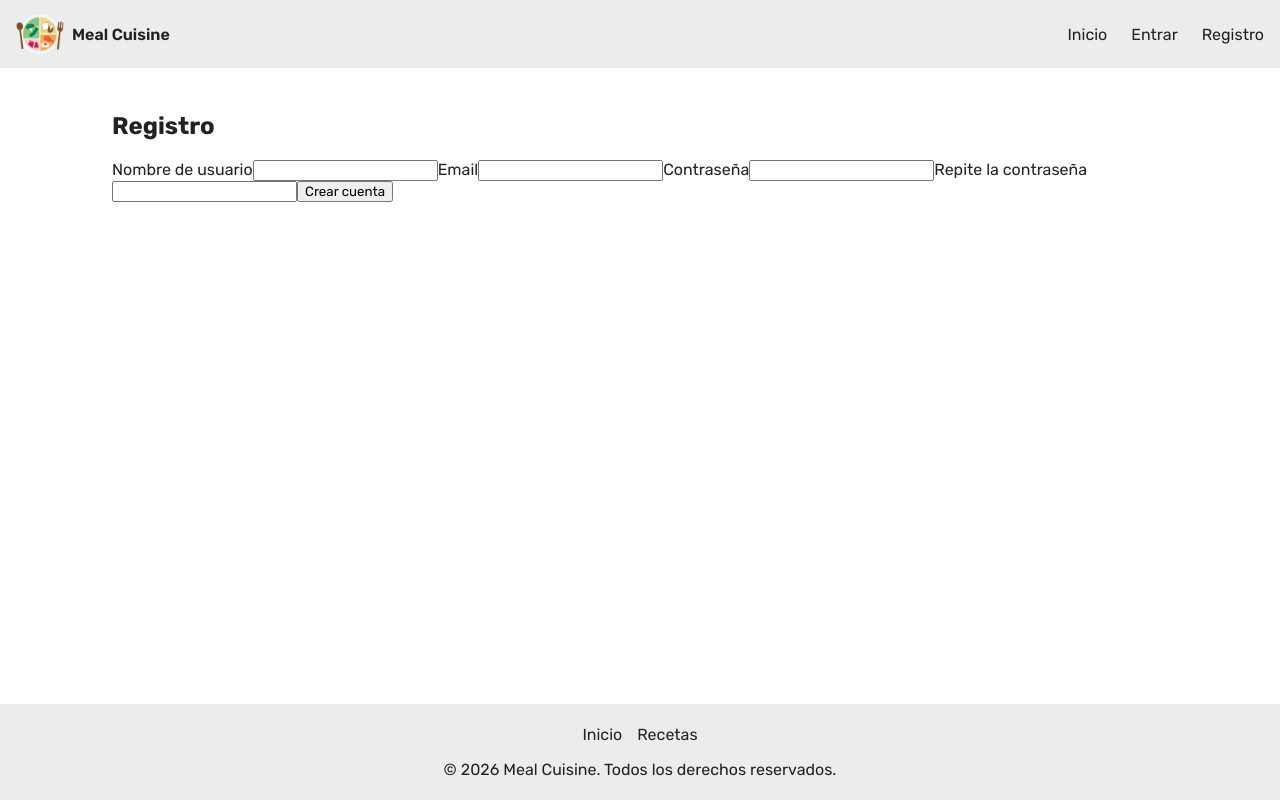
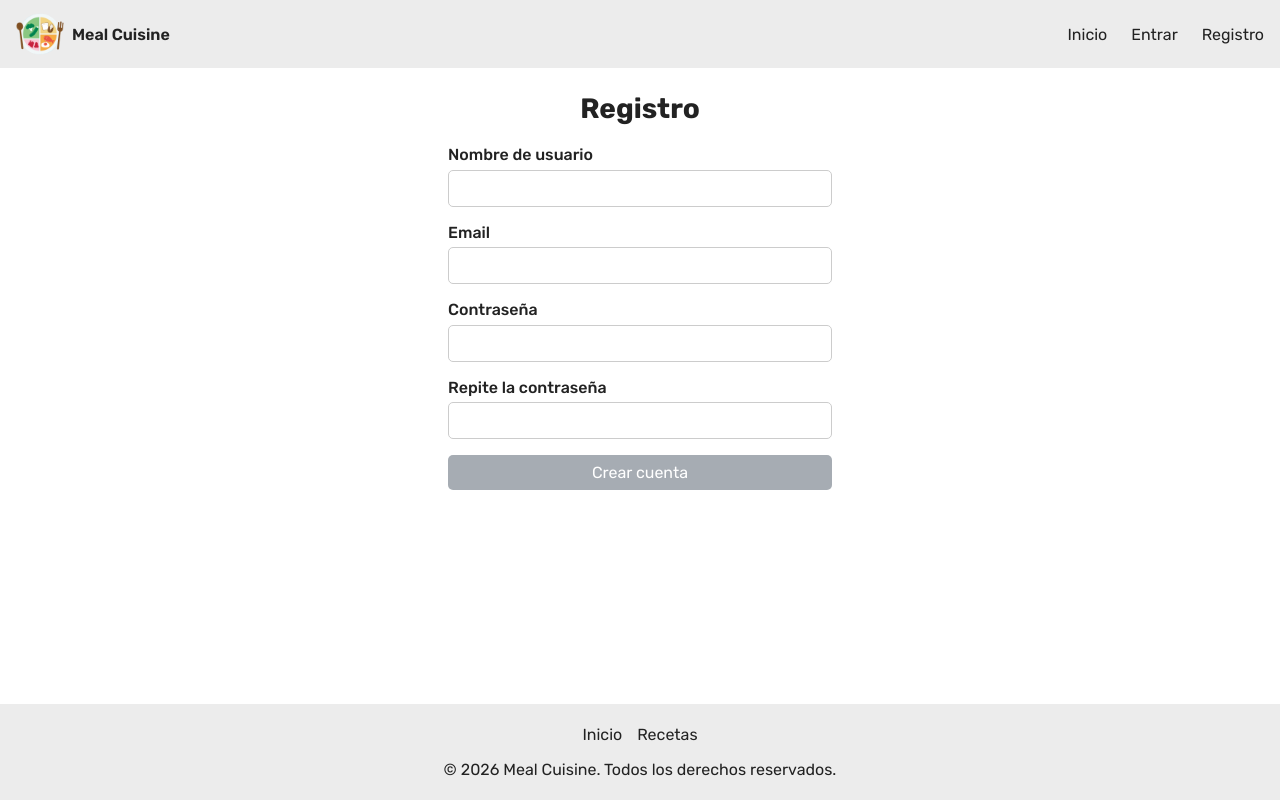
Before and after one commit to Noemibf-git/Meal-Cuisine-TFM, a React (Vite) app in the folder Frontend/: page /register in a window 1280 px wide. Built offline with nearby package versions, Linux system fonts and the light colour scheme; no server answers.

Commit message:
Estilizar login, registro y el formulario de crear receta

```diff
--- /dev/null
+++ b/Frontend/src/pages/Auth.module.css
@@ -0,0 +1,49 @@
+.section {
+  max-width: 24rem;
+  margin: 0 auto;
+}
+
+.title {
+  margin: 0 0 1.25rem;
+  font-size: 1.75rem;
+  text-align: center;
+}
+
+.form {
+  display: flex;
+  flex-direction: column;
+  gap: 1rem;
+}
+
+.label {
+  display: flex;
+  flex-direction: column;
+  gap: 0.35rem;
+  font-weight: 500;
+}
+
+.input {
+  padding: 0.5rem 0.75rem;
+  border: 1px solid #ccc;
+  border-radius: 5px;
+  font: inherit;
+}
+
+.error {
+  margin: 0;
+  color: #a33;
+}
+
+.submit {
+  border: none;
+  color: white;
+  padding: 0.5rem 0.75rem;
+  border-radius: 5px;
+  background-color: #a6acb3;
+  font: inherit;
+  cursor: pointer;
+}
+
+.submit:hover {
+  box-shadow: 0 8px 16px rgba(0, 0, 0, 0.3);
+}
--- /dev/null
+++ b/Frontend/src/pages/CreateRecipe.module.css
@@ -0,0 +1,107 @@
+.section {
+  max-width: 40rem;
+  margin: 0 auto;
+}
+
+.title {
+  margin: 0 0 1.25rem;
+  font-size: 1.75rem;
+  text-align: center;
+}
+
+.form {
+  display: flex;
+  flex-direction: column;
+  gap: 1rem;
+}
+
+.label {
+  display: flex;
+  flex-direction: column;
+  gap: 0.35rem;
+  font-weight: 500;
+}
+
+.input,
+.textarea {
+  padding: 0.5rem 0.75rem;
+  border: 1px solid #ccc;
+  border-radius: 5px;
+  font: inherit;
+}
+
+.textarea {
+  min-height: 5rem;
+  resize: vertical;
+}
+
+.subtitle {
+  margin: 1rem 0 0;
+  font-size: 1.2rem;
+}
+
+.row {
+  display: grid;
+  gap: 0.75rem;
+  padding: 0.75rem;
+  background: #fafafa;
+  border-radius: 8px;
+}
+
+.add,
+.remove,
+.submit {
+  border: none;
+  color: white;
+  padding: 0.5rem 0.75rem;
+  border-radius: 5px;
+  font: inherit;
+  cursor: pointer;
+}
+
+.add {
+  background-color: #a6acb3;
+  align-self: flex-start;
+}
+
+.remove {
+  background-color: #888;
+}
+
+.submit {
+  background-color: #569058;
+}
+
+.add:hover,
+.remove:hover,
+.submit:hover {
+  box-shadow: 0 8px 16px rgba(0, 0, 0, 0.3);
+}
+
+.error {
+  margin: 0;
+  color: #a33;
+}
+
+.actions {
+  display: flex;
+  flex-wrap: wrap;
+  align-items: center;
+  gap: 1rem;
+  margin-top: 0.5rem;
+}
+
+.cancel {
+  color: inherit;
+}
+
+.notice {
+  text-align: center;
+}
+
+@media (min-width: 48rem) {
+  .row {
+    grid-template-columns: 2fr 1fr 1fr auto;
+    align-items: end;
+  }
+}
--- a/Frontend/src/pages/Home.module.css
+++ b/Frontend/src/pages/Home.module.css
@@ -23,9 +23,6 @@
 .heroText {
     margin: 0;
 }
-
-
-
 
 .title {
     margin: 0 0 1rem;
--- a/Frontend/src/pages/Login.tsx
+++ b/Frontend/src/pages/Login.tsx
@@ -1,53 +1,55 @@
-import { useState } from 'react'
-import { useNavigate } from 'react-router'
-import { login } from '../api/client'
-import { useAuth } from '../context/AuthContext'
+import { useState } from "react";
+import { useNavigate } from "react-router";
+import { login } from "../api/client";
+import { useAuth } from "../context/AuthContext";
+import styles from "./Auth.module.css";
 
 export default function Login() {
-  const [email, setEmail] = useState('')
-  const [password, setPassword] = useState('')
-  const [error, setError] = useState<string | null>(null)
-  const navigate = useNavigate()
-  const { setUser } = useAuth()
-
+  const [email, setEmail] = useState("");
+  const [password, setPassword] = useState("");
+  const [error, setError] = useState<string | null>(null);
+  const navigate = useNavigate();
+  const { setUser } = useAuth();
 
   async function handleSubmit(e: React.FormEvent) {
-    e.preventDefault()
-    setError(null)
+    e.preventDefault();
+    setError(null);
     try {
-      const loggedUser = await login(email, password)
-      setUser(loggedUser)
-      navigate('/')
+      const loggedUser = await login(email, password);
+      setUser(loggedUser);
+      navigate("/");
     } catch {
-      setError('Email o contraseña incorrectos')
+      setError("Email o contraseña incorrectos");
     }
   }
 
   return (
-    <section>
-      <h1>Entrar</h1>
-      <form onSubmit={handleSubmit}>
-        <label>
+    <section className={styles.section}>
+      <h1 className={styles.title}>Entrar</h1>
+      <form className={styles.form} onSubmit={handleSubmit}>
+        <label className={styles.label}>
           Email
           <input
+            className={styles.input}
             type="email"
             value={email}
             onChange={(e) => setEmail(e.target.value)}
             required
           />
         </label>
-        <label>
+        <label className={styles.label}>
           Contraseña
           <input
+            className={styles.input}
             type="password"
             value={password}
             onChange={(e) => setPassword(e.target.value)}
             required
           />
         </label>
-        {error ? <p>{error}</p> : null}
-        <button type="submit">Entrar</button>
+        {error ? <p className={styles.error}>{error}</p> : null}
+        <button type="submit" className={styles.submit}>Entrar</button>
       </form>
     </section>
-  )
+  );
 }
--- a/Frontend/src/pages/Register.tsx
+++ b/Frontend/src/pages/Register.tsx
@@ -1,50 +1,54 @@
-import { useState } from 'react'
-import { useNavigate } from 'react-router'
-import { register } from '../api/client'
+import { useState } from "react";
+import { useNavigate } from "react-router";
+import { register } from "../api/client";
+import styles from "./Auth.module.css";
 
 export default function Register() {
-  const [username, setUsername] = useState('')
-  const [email, setEmail] = useState('')
-  const [password, setPassword] = useState('')
-  const [passwordConfirmation, setPasswordConfirmation] = useState('')
-  const [error, setError] = useState<string | null>(null)
-  const navigate = useNavigate()
+  const [username, setUsername] = useState("");
+  const [email, setEmail] = useState("");
+  const [password, setPassword] = useState("");
+  const [passwordConfirmation, setPasswordConfirmation] = useState("");
+  const [error, setError] = useState<string | null>(null);
+  const navigate = useNavigate();
 
   async function handleSubmit(e: React.FormEvent) {
-    e.preventDefault()
-    setError(null)
+    e.preventDefault();
+    setError(null);
     try {
-      await register(username, email, password, passwordConfirmation)
-      navigate('/login')
+      await register(username, email, password, passwordConfirmation);
+      navigate("/login");
     } catch {
-      setError('No se ha podido crear la cuenta. Revisa los datos.')
+      setError("No se ha podido crear la cuenta. Revisa los datos.");
     }
   }
 
   return (
-    <section>
-      <h1>Registro</h1>
-      <form onSubmit={handleSubmit}>
-        <label>
+    <section className={styles.section}>
+      <h1 className={styles.title}>Registro</h1>
+      <form className={styles.form} onSubmit={handleSubmit}>
+        <label className={styles.label}>
           Nombre de usuario
           <input
+            className={styles.input}
             value={username}
             onChange={(e) => setUsername(e.target.value)}
             required
           />
         </label>
-        <label>
+        <label className={styles.label}>
           Email
           <input
+            className={styles.input}
             type="email"
             value={email}
             onChange={(e) => setEmail(e.target.value)}
             required
           />
         </label>
-        <label>
+        <label className={styles.label}>
           Contraseña
           <input
+            className={styles.input}
             type="password"
             value={password}
             onChange={(e) => setPassword(e.target.value)}
@@ -52,9 +56,10 @@ export default function Register() {
             minLength={8}
           />
         </label>
-        <label>
+        <label className={styles.label}>
           Repite la contraseña
           <input
+            className={styles.input}
             type="password"
             value={passwordConfirmation}
             onChange={(e) => setPasswordConfirmation(e.target.value)}
@@ -62,9 +67,9 @@ export default function Register() {
             minLength={8}
           />
         </label>
-        {error ? <p>{error}</p> : null}
-        <button type="submit">Crear cuenta</button>
+        {error ? <p className={styles.error}>{error}</p> : null}
+        <button type="submit" className={styles.submit}>Crear cuenta</button>
       </form>
     </section>
-  )
+  );
 }
```
Also changed, not shown: Frontend/src/pages/CreateRecipe.tsx (+40 -19 lines).
